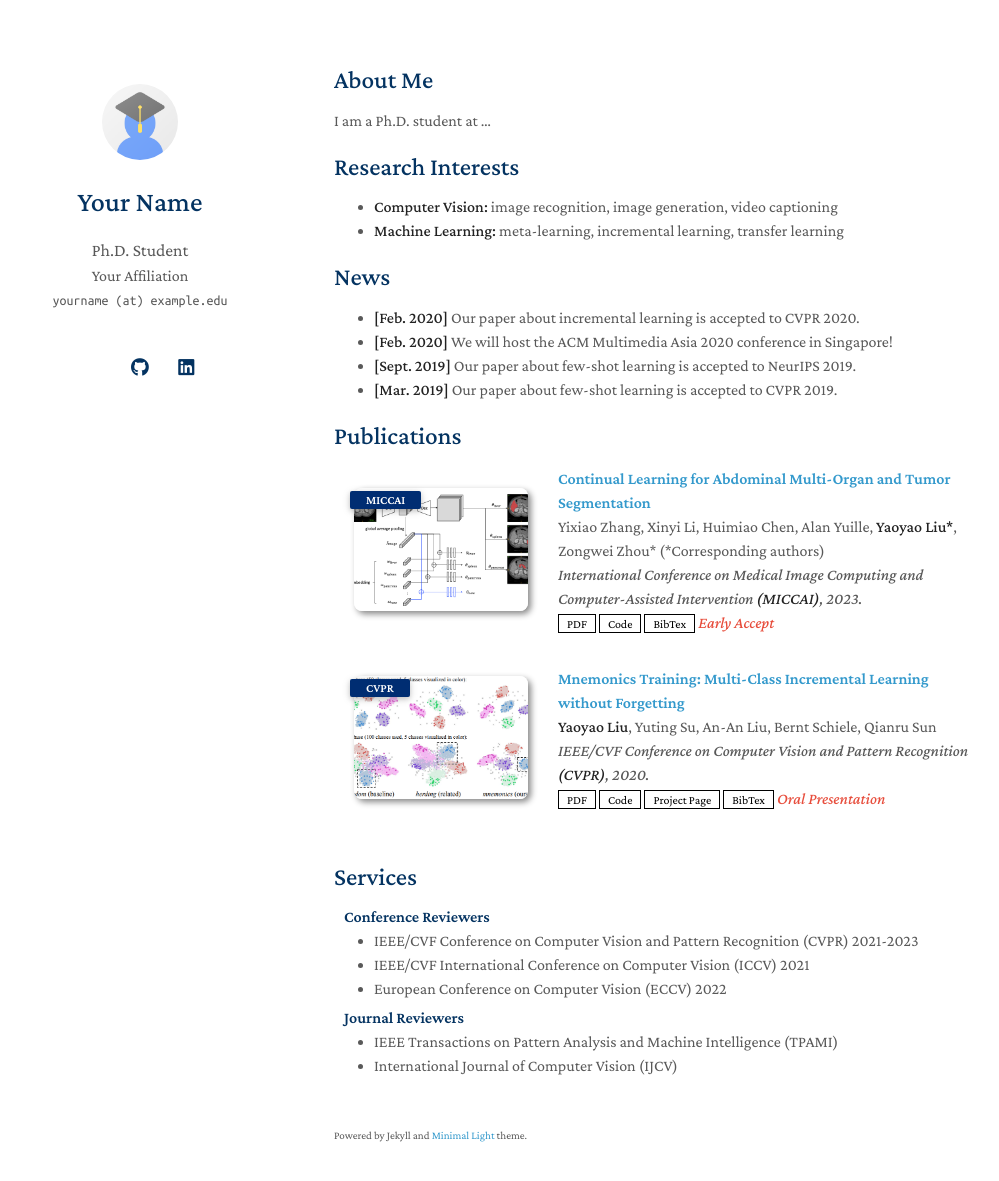
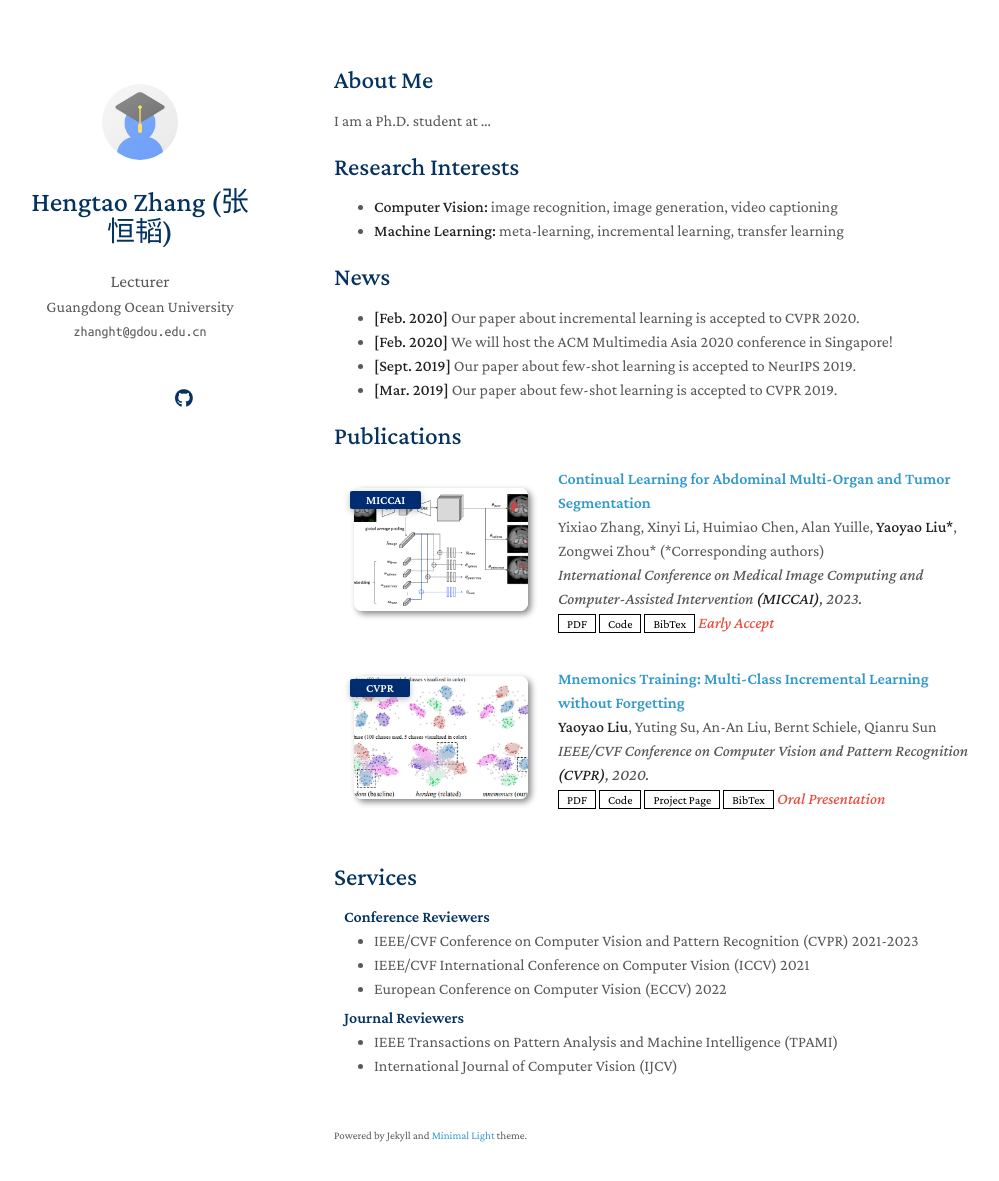
Before and after one commit to BobZhangHT/BobZhangHT.github.io, a Jekyll site: the page built from index.md, in a window 1280 px wide and 1216 px high. Shown: the top 1181 px of the window, without its empty margins (136-1135 px from the left). Built offline with Jekyll 4.4.1, drawn with Linux system fonts in a browser that asks for light colours; a style sheet for code colours, icons or effects is not loaded; our own code applies the rules of GitHub Pages for plain Markdown files.

Commit message:
Update _config.yml

```diff
--- a/_config.yml
+++ b/_config.yml
@@ -1,8 +1,8 @@
 # Basic Information
-title: Your Name
-position: Ph.D. Student
-affiliation: Your Affiliation
-email: yourname (at) example.edu
+title: Hengtao Zhang (张恒韬)
+position: Lecturer
+affiliation: Guangdong Ocean University
+email: zhanght@gdou.edu.cn
 
 # Search Engine Optimization (SEO)
 # The following information is used to improve the website traffic from search engines, e.g., Google.
@@ -12,11 +12,11 @@ canonical: https://minimal-light-theme.yliu.me/
 
 # Links
 # If you don't need one of them, you may delete the corresponding line.
-google_scholar: https://scholar.google.com/
+google_scholar: https://scholar.google.com/citations?user=q4mUy7cAAAAJ&hl=zh-CN
 cv_link: assets/files/curriculum_vitae.pdf
-github_link: https://github.com/
-linkedin: https://www.linkedin.com/
-twitter: https://twitter.com/
+github_link: https://github.com/BobZhangHT
+# linkedin: https://www.linkedin.com/
+# twitter: https://twitter.com/
 
 # Images (e.g., your profile picture and your website's favicon)
 # "favicon" and "favicon_dark" are used for the light and dark modes, respectively.
@@ -38,7 +38,7 @@ font: "Serif" # or "Sans Serif"
 
 # Google Analytics ID
 # Please remove this if you don't use Google Analytics
-google_analytics: UA-111540567-4
+# google_analytics: UA-111540567-4
 
 # Use this project as a remote theme for GitHub Pages
 # See the guide here: https://docs.github.com/en/pages/setting-up-a-github-pages-site-with-jekyll/adding-a-theme-to-your-github-pages-site-using-jekyll
```
